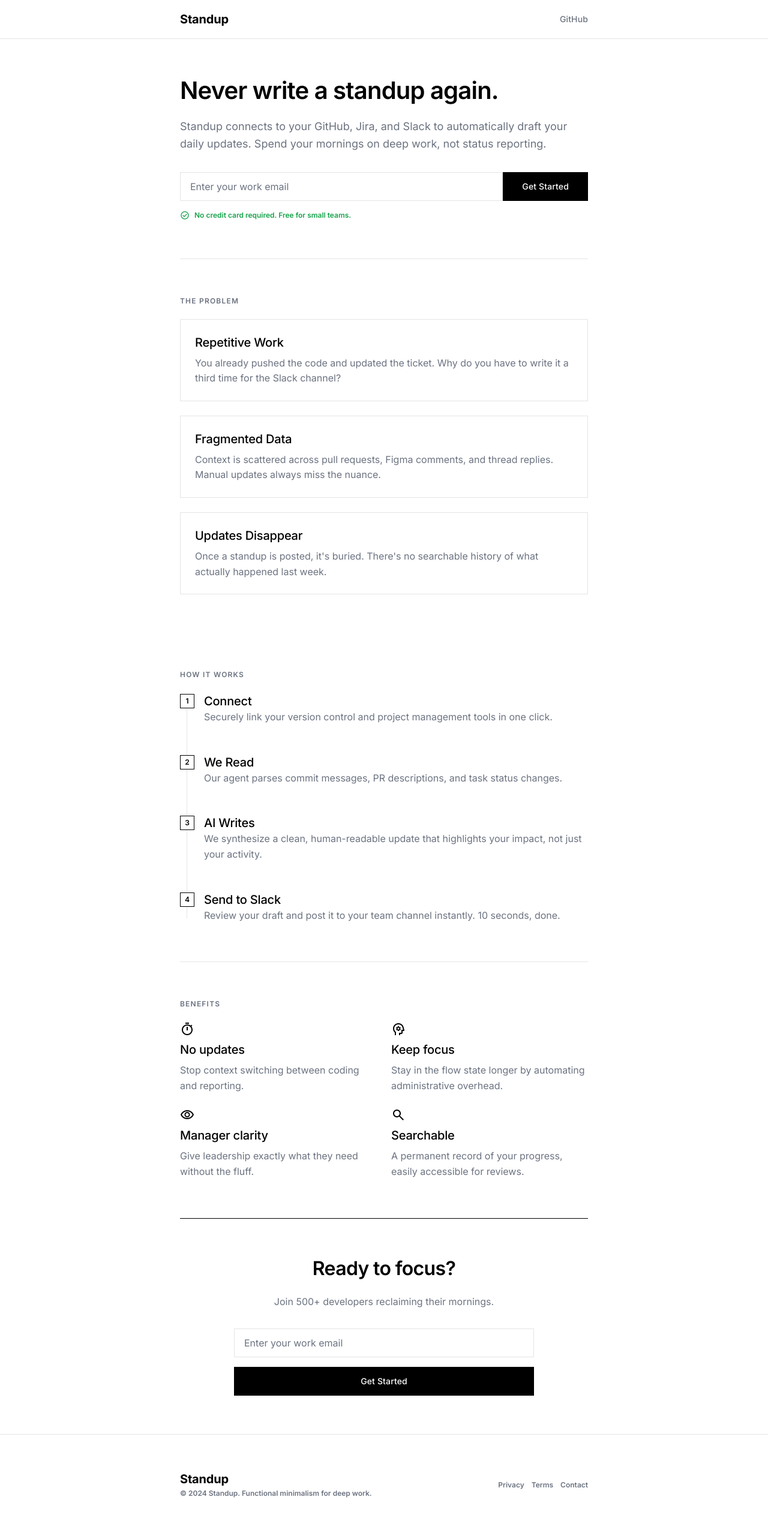
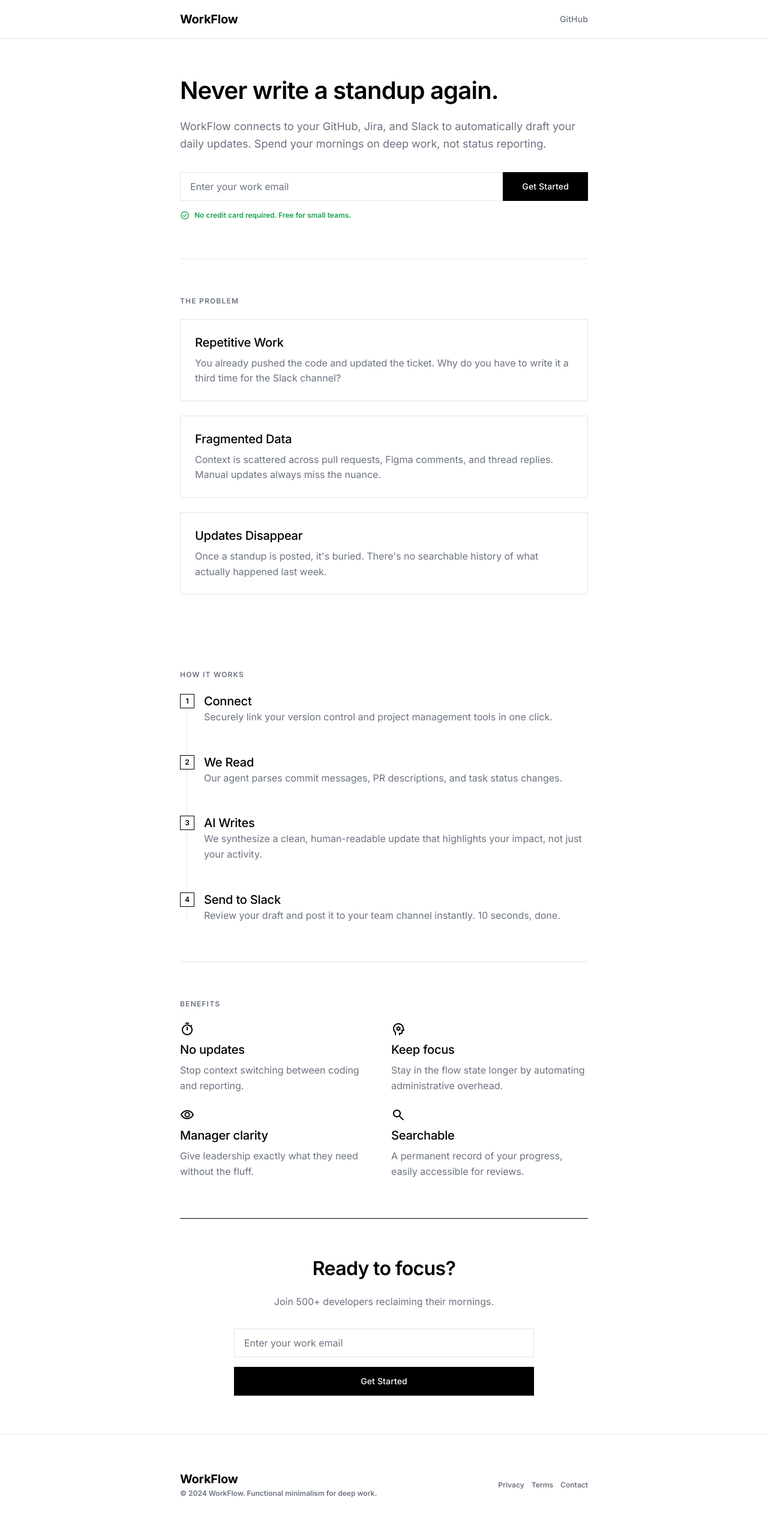
Before and after one commit to SomnathKar000/WorkFlow, a React (Vite) app in the folder apps/web/: page / in a window 1280 px wide. Shown: the top 2536 px of the page at 60% size. Built offline with nearby package versions, Linux system fonts and the light colour scheme.

Commit message:
chore: rename application from Standup to WorkFlow across components and metadata

```diff
--- a/apps/web/index.html
+++ b/apps/web/index.html
@@ -4,8 +4,8 @@
     <meta charset="UTF-8" />
     <link rel="icon" type="image/svg+xml" href="/favicon.svg" />
     <meta name="viewport" content="width=device-width, initial-scale=1.0" />
-    <title>Standup — Never write a standup again</title>
-    <meta name="description" content="Standup connects to your GitHub, Jira, and Slack to automatically draft your daily updates. Spend your mornings on deep work, not status reporting." />
+    <title>WorkFlow — Never write a standup again</title>
+    <meta name="description" content="WorkFlow connects to your GitHub, Jira, and Slack to automatically draft your daily updates. Spend your mornings on deep work, not status reporting." />
     <link rel="preconnect" href="https://fonts.googleapis.com" />
     <link rel="preconnect" href="https://fonts.gstatic.com" crossorigin />
     <link href="https://fonts.googleapis.com/css2?family=Inter:wght@400;500;600;700;800&display=swap" rel="stylesheet" />
--- a/apps/web/src/components/Footer.jsx
+++ b/apps/web/src/components/Footer.jsx
@@ -4,10 +4,10 @@ const Footer = () => {
       <div className="footer-inner">
         <div style={{ display: "flex", flexDirection: "column", gap: "0.5rem" }}>
           <div className="brand-logo" style={{ fontSize: "20px" }}>
-            Standup
+            WorkFlow
           </div>
           <p className="text-label-sm text-text-muted">
-            © 2024 Standup. Functional minimalism for deep work.
+            © 2024 WorkFlow. Functional minimalism for deep work.
           </p>
         </div>
         <div style={{ display: "flex", gap: "0.75rem" }}>
--- a/apps/web/src/components/HeroSection.jsx
+++ b/apps/web/src/components/HeroSection.jsx
@@ -6,7 +6,7 @@ const HeroSection = () => {
           Never write a standup again.
         </h1>
         <p className="text-body-lg text-text-muted">
-          Standup connects to your GitHub, Jira, and Slack to automatically
+          WorkFlow connects to your GitHub, Jira, and Slack to automatically
           draft your daily updates. Spend your mornings on deep work, not status
           reporting.
         </p>
--- a/apps/web/src/components/TopAppBar.jsx
+++ b/apps/web/src/components/TopAppBar.jsx
@@ -3,7 +3,7 @@ const TopAppBar = () => {
     <header className="app-header">
       <div className="header-inner">
         <a href="/" className="brand-logo">
-          Standup
+          WorkFlow
         </a>
         <nav className="flex items-center" style={{ gap: "0.75rem" }}>
           <a href="#" className="nav-link">
```
